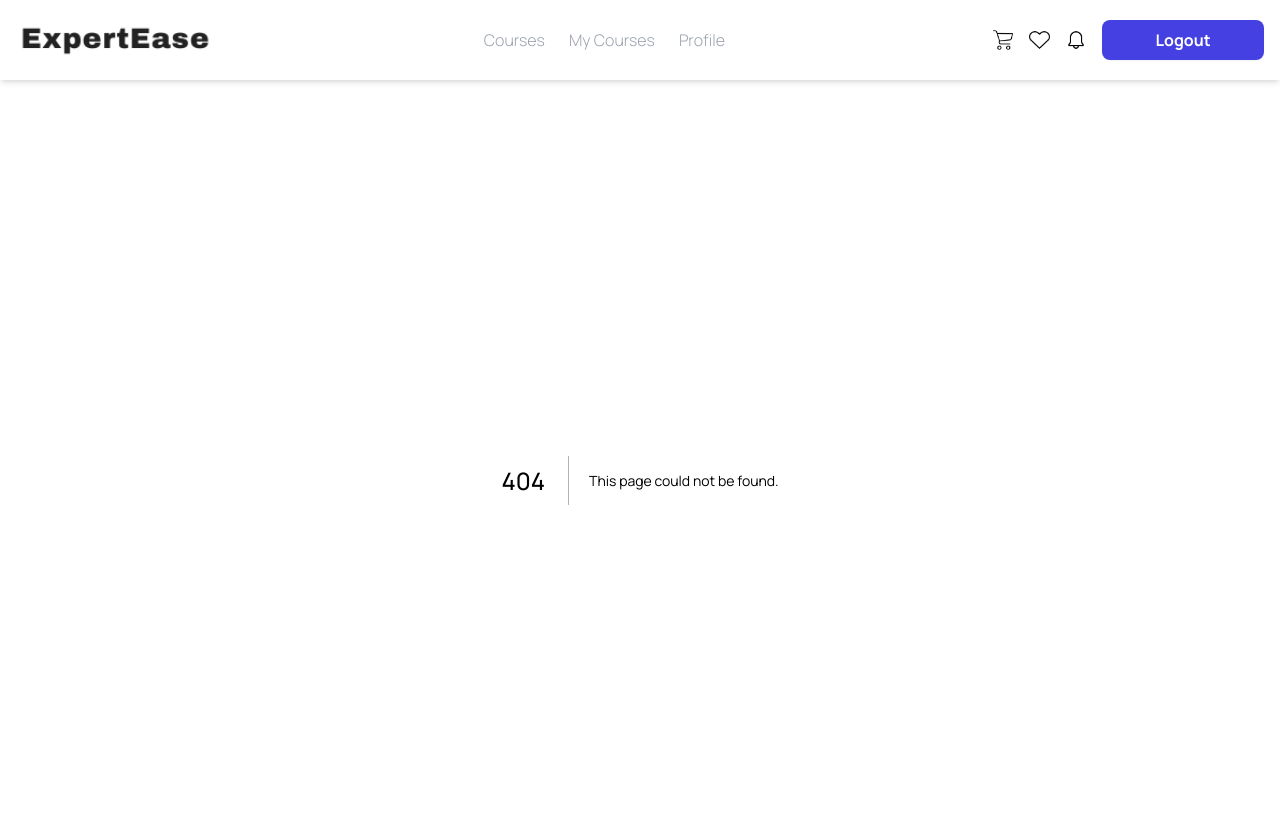
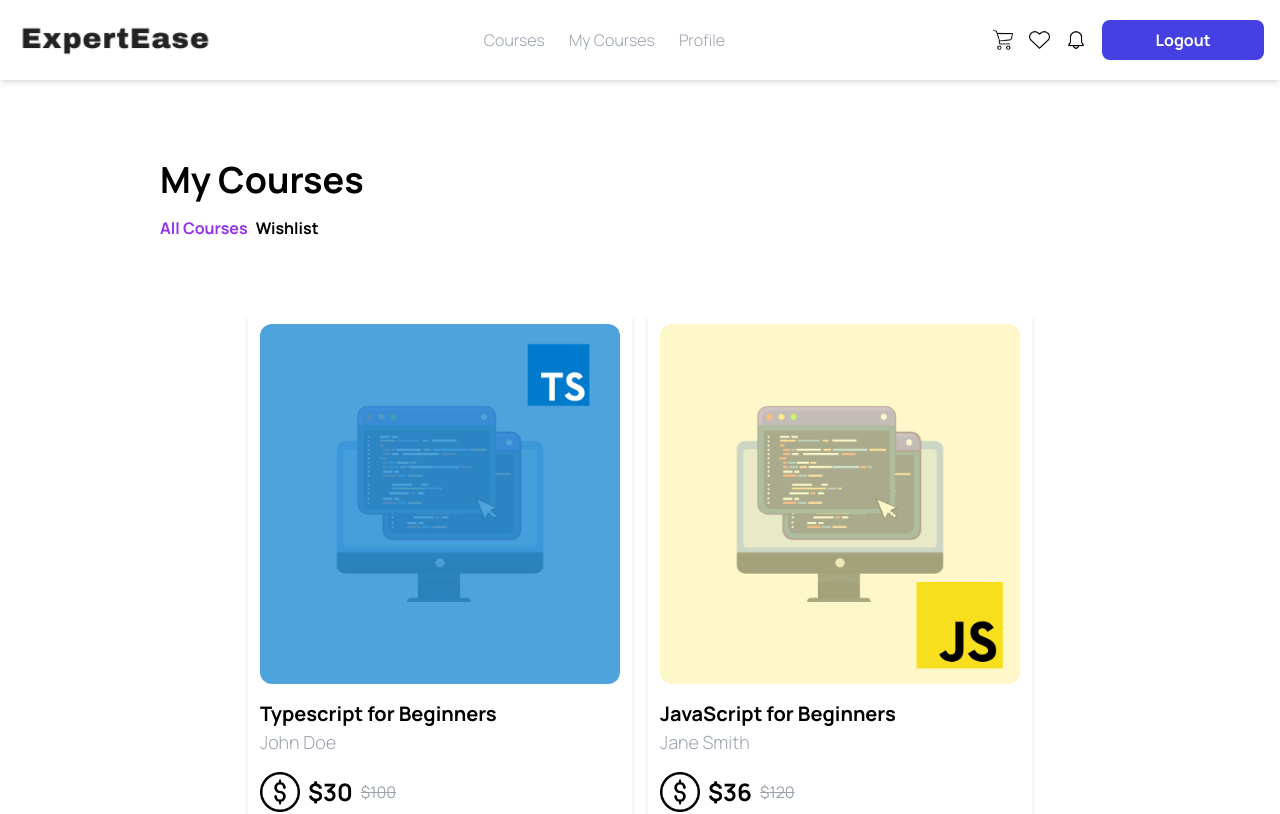
Before and after one commit to Dzenoo/Online-Learning-Platform, a Next.js app: page /my-courses in a window 1280 px wide. Before the commit this address had no page. Shown: the top 814 px of the page. Built offline with nearby package versions, Linux system fonts and the light colour scheme.

Commit message:
Finishing my learning

```diff
--- /dev/null
+++ b/app/my-courses/page.tsx
@@ -0,0 +1,51 @@
+"use client";
+
+import { CourseList } from "@/components/courses";
+import { CoursesData } from "@/data/coursesdata.config";
+import React, { useState } from "react";
+
+enum CourseType {
+  MyCourse = "courses",
+  Favorites = "favorites",
+}
+
+const MyCoursesPage = () => {
+  const [showFavorites, setshowFavorites] = useState(CourseType.MyCourse);
+
+  return (
+    <section className="py-20 px-40">
+      <div className="flex flex-col gap-4">
+        <h1 className="headingTitle">
+          {showFavorites === CourseType.MyCourse ? "My Courses" : "Favorites"}
+        </h1>
+        <div className="flex gap-2 max-w-md">
+          <h2
+            className={`cursor-pointer font-bold ${
+              showFavorites === CourseType.MyCourse
+                ? "text-purple-600"
+                : "text-black"
+            }`}
+            onClick={() => setshowFavorites(CourseType.MyCourse)}
+          >
+            All Courses
+          </h2>
+          <h2
+            className={`cursor-pointer font-bold ${
+              showFavorites === CourseType.Favorites
+                ? "text-purple-600"
+                : "text-black"
+            }`}
+            onClick={() => setshowFavorites(CourseType.Favorites)}
+          >
+            Wishlist
+          </h2>
+        </div>
+      </div>
+      <div className="mt-12">
+        <CourseList courses={CoursesData} />
+      </div>
+    </section>
+  );
+};
+
+export default MyCoursesPage;
--- a/components/landing/index.tsx
+++ b/components/landing/index.tsx
@@ -1,10 +1,11 @@
 import AfterHero from "./AfterHero";
 import Categories from "./Categories";
 import FeaturedCourses from "./FeaturedCourses";
-import Footer from "./Footer";
 import Hero from "./Hero";
-import MainNavigation from "./MainNavigation";
 import CourseCard from "../shared/CourseCard";
+import MainNavigation from "../shared/navigation/MainNavigation";
+import Footer from "../shared/navigation/Footer";
+
 export {
   AfterHero,
   Categories,
--- a/components/shared/form/Button.tsx
+++ b/components/shared/form/Button.tsx
@@ -10,6 +10,7 @@ const Button: React.FC<ButtonProps> = ({
   isLink,
   linkHref,
   additionalStyles,
+  onClick,
 }) => {
   if (isLink) {
     return (
@@ -23,7 +24,9 @@ const Button: React.FC<ButtonProps> = ({
          ${disabled && "disabled:opacity-40 cursor-not-allowed"}
          ${styleType === "error" && "bg-red-600"}
          ${styleType === "success" && "bg-green-600"}
-         ${styleType === "outlined" && "bg-white text-black hover:text-white"}
+         ${
+           styleType === "outlined" && "bg-gray-200 text-black hover:text-white"
+         }
          ${styleType === "initial" && "bg-[#4540e1]"}
         `}
         >
@@ -34,6 +37,7 @@ const Button: React.FC<ButtonProps> = ({
   } else {
     return (
       <button
+        onClick={onClick}
         disabled={disabled}
         type={type}
         className={`
--- a/components/landing/MainNavigation.tsx
+++ b/components/shared/navigation/MainNavigation.tsx
@@ -1,7 +1,7 @@
 import Image from "next/image";
 import Link from "next/link";
 import React from "react";
-import Button from "../shared/form/Button";
+import Button from "../form/Button";
 import { createGraphicIcon } from "@/utility/helpers";
 
 const MainNavigation: React.FC = () => {
@@ -22,10 +22,10 @@ const MainNavigation: React.FC = () => {
           <Link href="/courses" className="text-gray-400 font-light">
             Courses
           </Link>
-          <Link href="/" className="text-gray-400 font-light">
+          <Link href="/my-courses" className="text-gray-400 font-light">
             My Courses
           </Link>
-          <Link href="/" className="text-gray-400 font-light">
+          <Link href="/profile" className="text-gray-400 font-light">
             Profile
           </Link>
         </nav>
--- a/types/ButtonTypes.tsx
+++ b/types/ButtonTypes.tsx
@@ -1,4 +1,3 @@
-import { LinkProps } from "next/link";
 import { ReactNode } from "react";
 
 export interface ButtonProps {
@@ -9,4 +8,5 @@ export interface ButtonProps {
   isLink?: boolean;
   linkHref?: string;
   additionalStyles?: string;
+  onClick?: () => void;
 }
```
Also changed, not shown: components/shared/navigation/Footer.tsx (renamed from components/landing/Footer.tsx).
